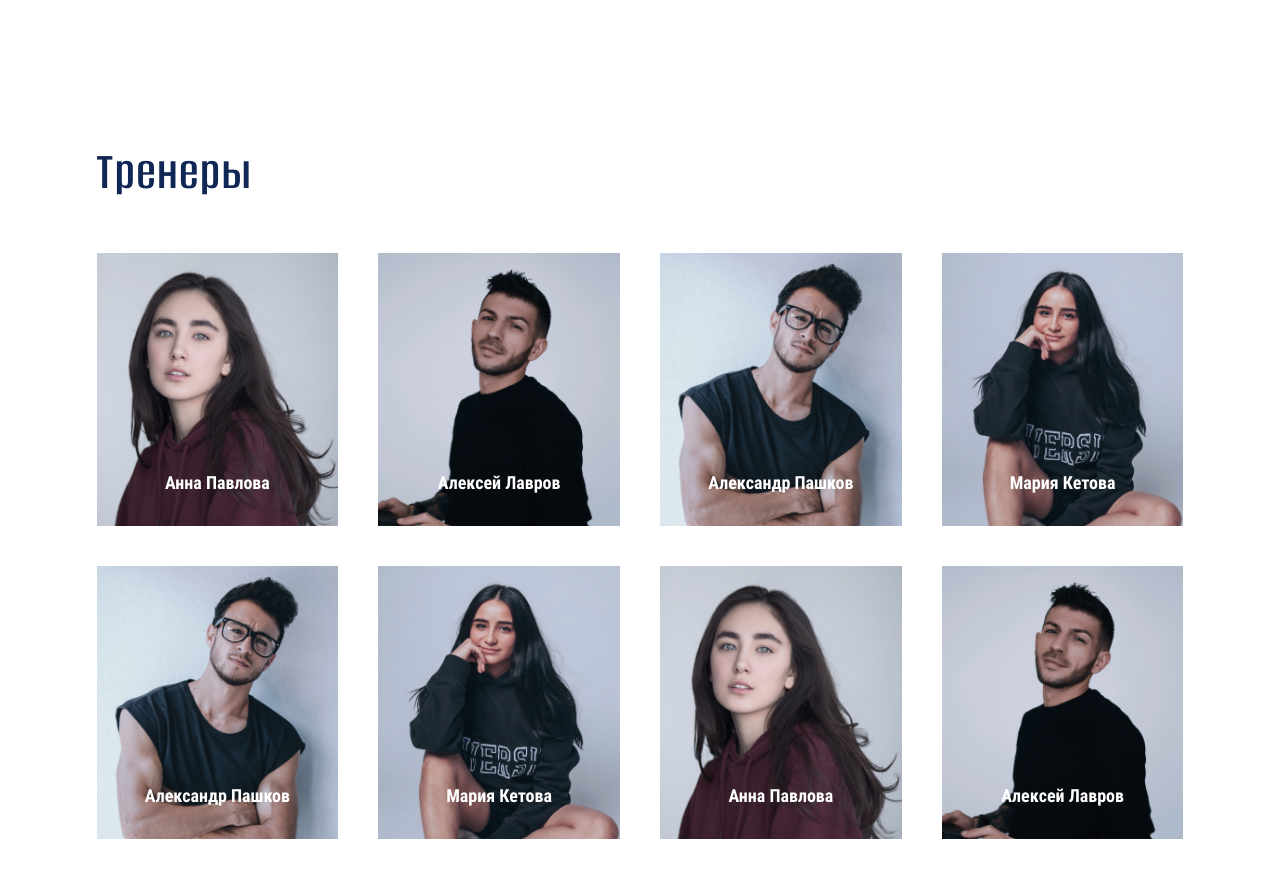
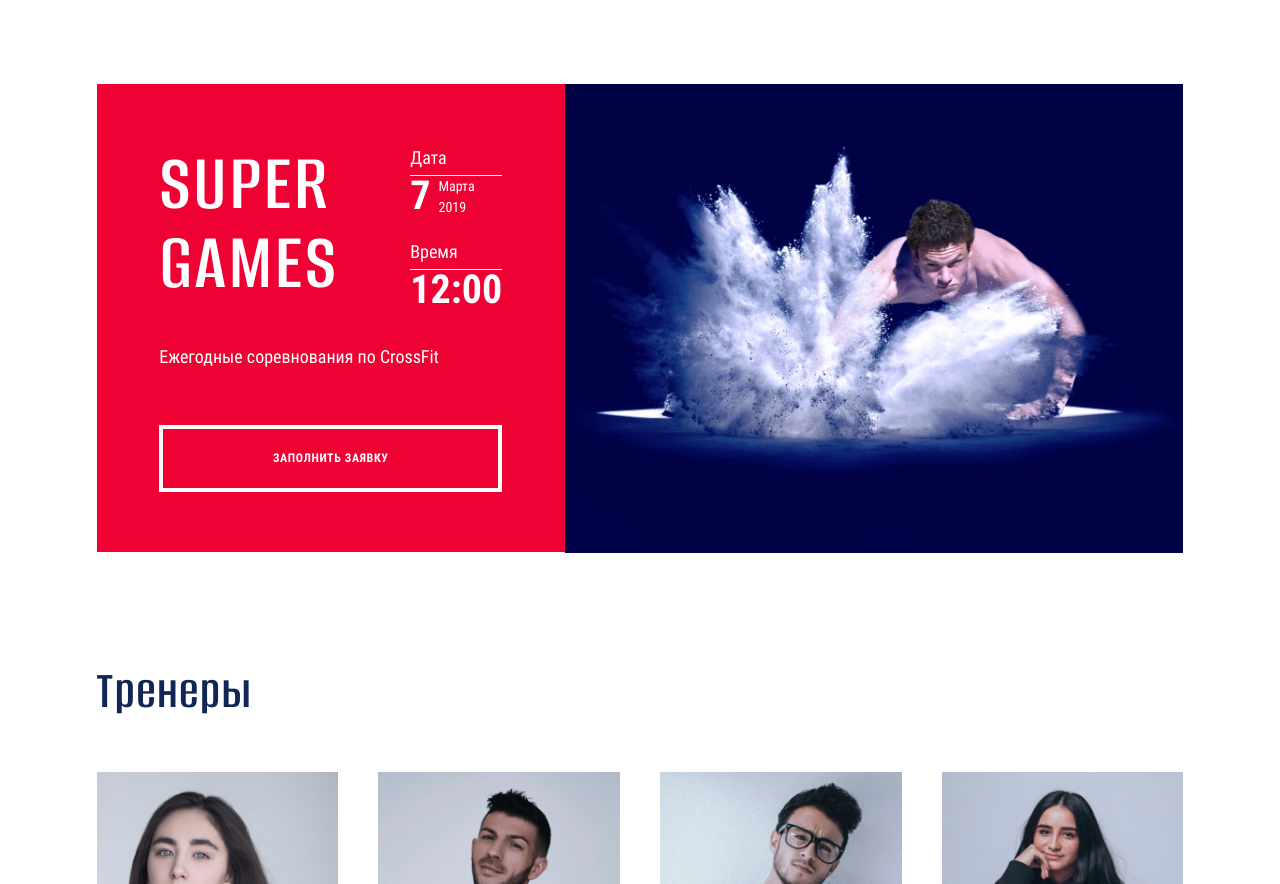
Before and after one commit to tyanaten/fitnessCenter, a website built with webpack: page source/index.html in a window 1280 px wide. Shown: the part 2400-3284 px from the top of the page. Built offline with nearby package versions, Linux system fonts and the light colour scheme; files whose address does not match are found by name.

Commit message:
create promo section

```diff
--- a/source/index.html
+++ b/source/index.html
@@ -269,20 +269,56 @@
             </ul>
           </div>
         </section>
-        <!-- <section>
+        <section class="promo">
           <h2 class="visually-hidden">
             Запись на соревнования по CrossFit
           </h2>
-          <div>
-            <div>
-
+          <div class="promo__wrapper">
+            <div class="promo-block">
+              <div class="promo-block__wrapper">
+                <p class="promo-block__title">
+                  SUPER GAMES
+                </p>
+                <ul class="promo-block__list list-style">
+                  <li class="promo-block__list-item">
+                    <span class="promo-block__item-title">
+                      Дата
+                    </span>
+                    <div class="promo-block__item-container">
+                      <span class="promo-block__item-text">
+                        7
+                      </span>
+                      <span class="promo-block__subtext">
+                        Марта
+                      </span>
+                      <span class="promo-block__subtext">
+                        2019
+                      </span>
+                    </div>
+                  </li>
+                  <li class="promo-block__list-item">
+                    <span class="promo-block__item-title">
+                      Время
+                    </span>
+                    <span class="promo-block__item-text">
+                      12:00
+                    </span>
+                  </li>
+                </ul>
+                <p class="promo-block__text">
+                  Ежегодные соревнования по&nbsp;CrossFit
+                </p>
+                <a class="promo-block__link" href="#">
+                  заполнить заявку
+                </a>
+              </div>
             </div>
             <picture>
               <source type="image/webp" srcset="img/man-in-dust@1x.webp 1x, img/man-in-dust@2x.webp 2x">
               <img src="img/man-in-dust@1x.jpg" width="660" height="500" alt="Мужчина во взрыве белого порошка" srcset="img/man-in-dust@1x.jpg 1x, img/man-in-dust@2x.jpg 2x">
             </picture>
           </div>
-        </section> -->
+        </section>
         <section class="trainers">
           <div class="trainers__wrapper swiper">
             <h2>
--- /dev/null
+++ b/source/sass/blocks/promo-block.scss
@@ -0,0 +1,181 @@
+.promo-block {
+  display: flex;
+  width: clamp(100px, 43.1%, 500px);
+  height: 100%;
+  padding: 25px;
+  color: $color-default-white;
+  background-color: #ed0233;
+  aspect-ratio: 1/1;
+
+  @include vp-1199 {
+    padding: 5px;
+  }
+
+  @include vp-767 {
+    width: 100%;
+    min-height: 292px;
+    aspect-ratio: initial;
+  }
+}
+
+.promo-block__wrapper {
+  display: grid;
+  grid-template-columns: repeat(2, min-content);
+  grid-template-rows: min-content;
+  gap: 0 50px;
+  width: 343px;
+  min-height: 328px;
+  margin: auto;
+
+  @include vp-1199 {
+    gap: 0 29px;
+    width: 202px;
+    min-height: 190px;
+  }
+}
+
+.promo-block__title {
+  width: 201px;
+  margin: 0;
+  font-family: $ff-alumni;
+  font-weight: 600;
+  font-size: 82px;
+  line-height: 79px;
+  letter-spacing: 0.03em;
+
+  @include vp-1199 {
+    width: 117px;
+    font-size: 48px;
+    line-height: 46px;
+  }
+}
+
+.promo-block__text {
+  width: 343px;
+  margin: 33px 0 55px 0;
+  grid-column: 1/4;
+  font-size: 18px;
+  line-height: 27px;
+
+  @include vp-1199 {
+    width: 202px;
+    margin: 15px 0 36px 0;
+    font-size: 12px;
+    line-height: 18px;
+  }
+}
+
+.promo-block__link {
+  grid-column: 1/4;
+  display: block;
+  width: 343px;
+  min-height: 67px;
+  padding: 22px;
+  font-weight: 700;
+  font-size: 12px;
+  line-height: 14px;
+  letter-spacing: 0.05em;
+  text-transform: uppercase;
+  text-align: center;
+  color: inherit;
+  border: 4px solid $color-default-white;
+
+  @include vp-1199 {
+    width: 202px;
+    min-height: 39px;
+    padding: 11px;
+    font-size: 10px;
+    line-height: 12px;
+    border: 2px solid $color-default-white;
+  }
+
+  &:hover {
+    opacity: 0.8;
+  }
+
+  &:active {
+    opacity: 0.3;
+  }
+}
+
+.promo-block__list-item {
+  width: 100%;
+  max-width: 92px;
+
+  @include vp-1199 {
+    max-width: 100%;
+  }
+
+  &:not(:last-child) {
+    margin-bottom: 20px;
+
+    @include vp-1199 {
+      margin-bottom: 5px;
+    }
+  }
+}
+
+.promo-block__item-title {
+  position: relative;
+  display: block;
+  width: 100%;
+  margin-bottom: 5px;
+  font-size: 18px;
+  line-height: 27px;
+
+  @include vp-1199 {
+    margin-bottom: 2px;
+    font-size: 12px;
+    line-height: 18px;
+  }
+
+  &::after {
+    content: "";
+    position: absolute;
+    bottom: -5px;
+    left: 0;
+    width: 100%;
+    height: 1px;
+    background-color: $color-default-white;
+
+    @include vp-1199 {
+      bottom: -2px;
+    }
+  }
+}
+
+.promo-block__item-container {
+  display: grid;
+  grid-template-columns: repeat(2, min-content);
+  grid-template-rows: auto;
+  gap: 0 8px;
+
+  .promo-block__item-text {
+    grid-row: 1/3;
+  }
+
+  @include vp-1199 {
+    gap: 0 3px;
+  }
+}
+
+.promo-block__item-text {
+  font-weight: 700;
+  font-size: 40px;
+  line-height: 40px;
+
+  @include vp-1199 {
+    font-size: 24px;
+    line-height: 24px;
+  }
+}
+
+.promo-block__subtext {
+  font-size: 14px;
+  line-height: 21px;
+
+  @include vp-1199 {
+    font-size: 10px;
+    line-height: 10px;
+  }
+}
--- /dev/null
+++ b/source/sass/blocks/promo.scss
@@ -0,0 +1,44 @@
+.promo__wrapper {
+  display: flex;
+  width: 84.92%;
+  max-width: $vr-1160;
+  margin: 0 auto;
+  margin-bottom: 50px;
+  height: 100%;
+
+  @include vp-1199 {
+    min-width: $vr-678;
+    width: 88.28%;
+    min-height: 292px;
+  }
+
+  @include vp-767 {
+    flex-direction: column;
+    min-width: $vr-290;
+    width: 90.62%;
+    margin-bottom: 40px;
+  }
+
+  picture {
+    width: clamp(100px, 56.9%, 660px);
+    height: 100%;
+
+    @include vp-767 {
+      width: 100%;
+      aspect-ratio: 1 / 1.01;
+    }
+
+    img {
+      aspect-ratio: 1.32 / 1;
+
+      @include vp-767 {
+        width: 200%;
+        object-fit: none;
+        // height: 300px;
+        // margin: -75px 0 0 -100px;
+
+        aspect-ratio: initial;
+      }
+    }
+  }
+}
--- a/source/sass/style.scss
+++ b/source/sass/style.scss
@@ -40,6 +40,8 @@
 @import "blocks/reviews-list.scss";
 @import "blocks/benefits-list.scss";
 @import "blocks/benefits.scss";
+@import "blocks/promo-block.scss";
+@import "blocks/promo.scss";
 
 // ---------------------------------
 
```
Also changed, not shown: build/css/style.css, build/css/style.min.css, build/index.html, 1 other file.
